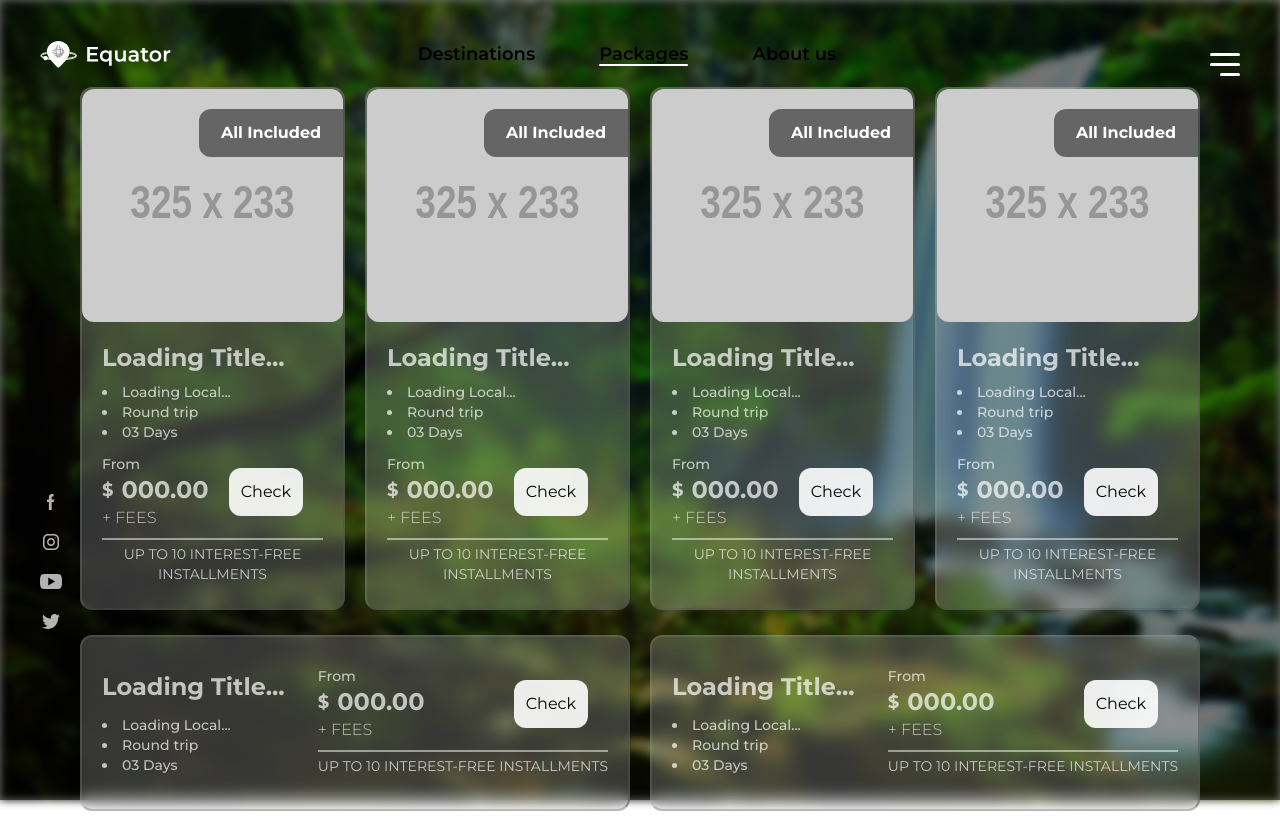
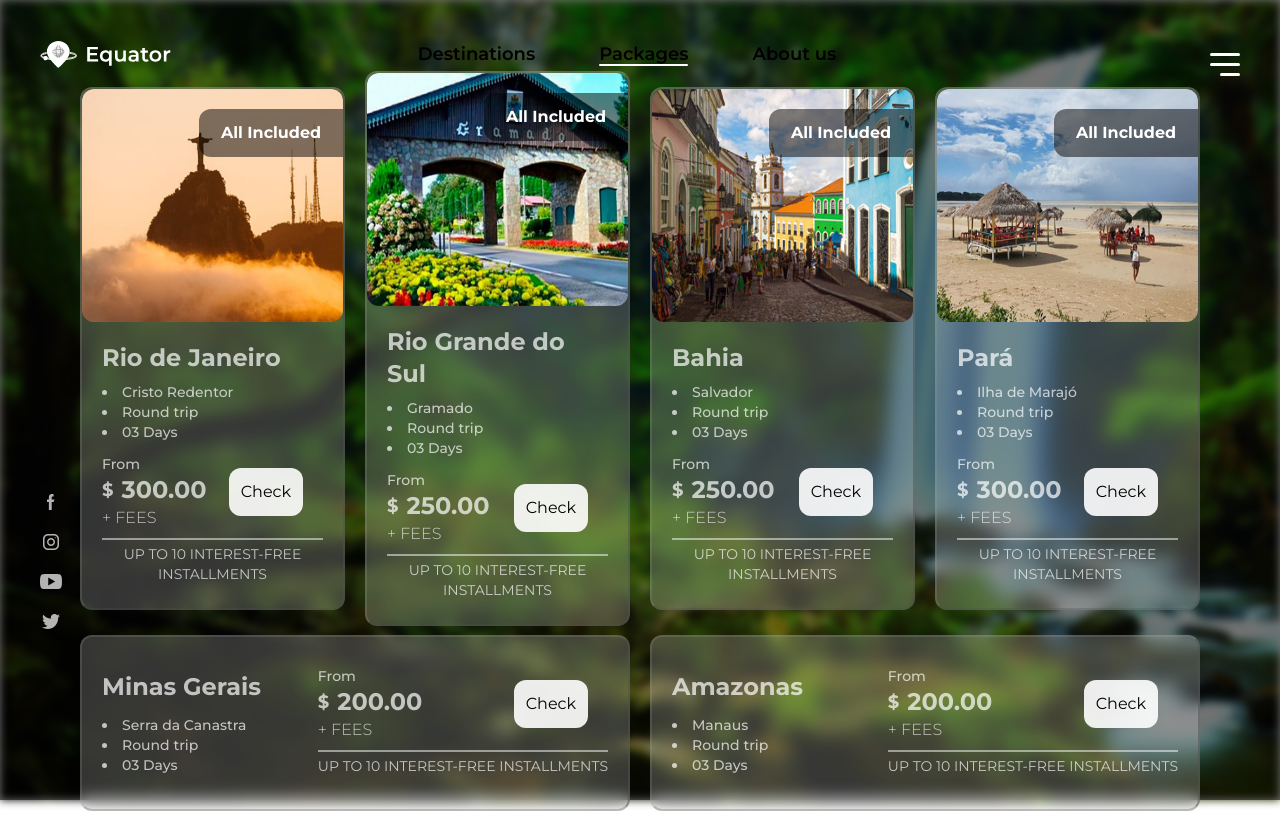
Before and after one commit to devalanlima/TravelWebsite, a Vue app: page /packages in a window 1280 px wide. Built offline with nearby package versions, Linux system fonts and the light colour scheme.

Commit message:
add / properties to banners

```diff
--- a/src/views/PackagesView.vue
+++ b/src/views/PackagesView.vue
@@ -1,11 +1,43 @@
 <template>
     <div class="grid grid-rows-3 grid-cols-4 gap-5 place-items-center w-full h-[730px] px-10">
-        <VerticalBanner class="row-span-2" />
-        <VerticalBanner class="row-span-2" />
-        <VerticalBanner class="row-span-2" />
-        <VerticalBanner class="row-span-2" />
-        <HorizontalBanner class="col-span-2" />
-        <HorizontalBanner class="col-span-2" />
+        <VerticalBanner
+        class="row-span-2"
+        :title="'Rio de Janeiro'"
+        :local="'Cristo Redentor'"
+        :picture="'/packagesImages/Rio_de_Janeiro.jpg'"
+        :price="'300.00'"
+        />
+        <VerticalBanner
+        class="row-span-2"
+        :title="'Rio Grande do Sul'"
+        :local="'Gramado'"
+        :picture="'/packagesImages/Gramado.jpg'"
+        :price="'250.00'"
+        />
+        <VerticalBanner
+        class="row-span-2"
+        :title="'Bahia'"
+        :local="'Salvador'"
+        :picture="'/packagesImages/Salvador.jpg'"
+        :price="'250.00'"
+        />
+        <VerticalBanner
+        class="row-span-2"
+        :title="'Pará'"
+        :local="'Ilha de Marajó'"
+        :picture="'/packagesImages/Ilha_de_marajo.jpg'"
+        :price="'300.00'"
+        />
+        <HorizontalBanner class="col-span-2"
+        :title="'Minas Gerais'"
+        :local="'Serra da Canastra'"
+        :price="'200.00'"
+        />
+        <HorizontalBanner class="col-span-2"
+        :title="'Amazonas'"
+        :local="'Manaus'"
+        :price="'200.00'"
+        />
     </div>
 </template>
 
```
